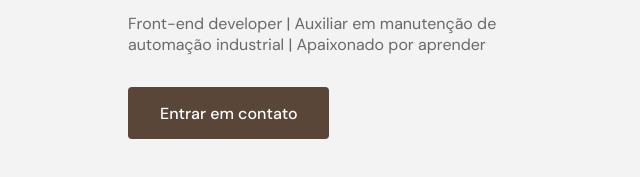
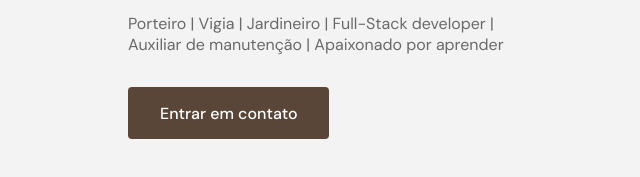
Before and after one commit to Mar-io20/Mario-Gabriel, a plain HTML site: page index.html in a window 1280 px wide. Shown: the part 299-476 px from the top of the page, 36-676 px from the left. Drawn offline with nearby package versions, Linux system fonts and the light colour scheme; a web font is replaced by a local one.

Commit message:
Update index.html

```diff
--- a/index.html
+++ b/index.html
@@ -54,7 +54,8 @@
           <div class="text">
             <h2 class="title">Olá! Eu sou o Mário Gabriel!</h2>
             <p>
-              Front-end developer | Auxiliar em manutenção de automação industrial | Apaixonado por aprender
+<!--               Front-end developer | Auxiliar em manutenção de automação industrial | Apaixonado por aprender -->
+              Porteiro | Vigia | Jardineiro | Full-Stack developer | Auxiliar de manutenção | Apaixonado por aprender
             </p>
             <a
               class="button"
```
